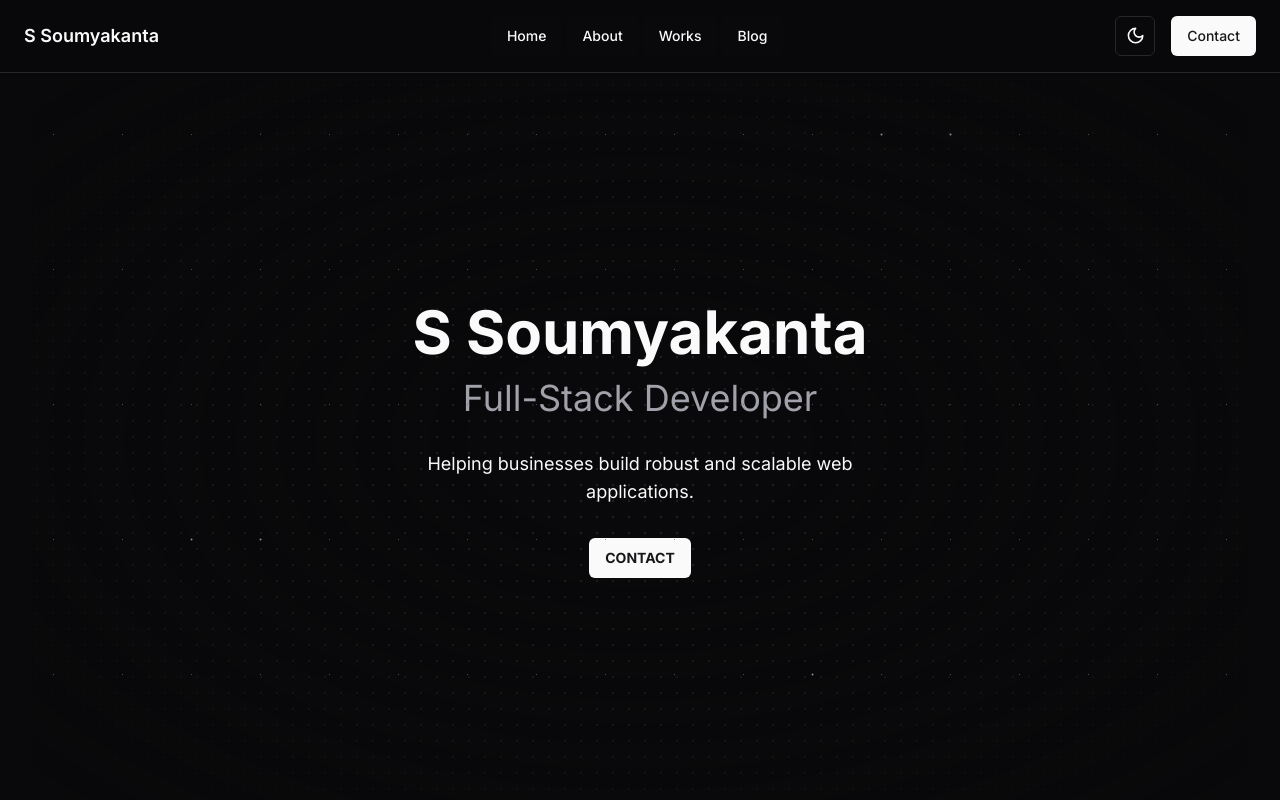
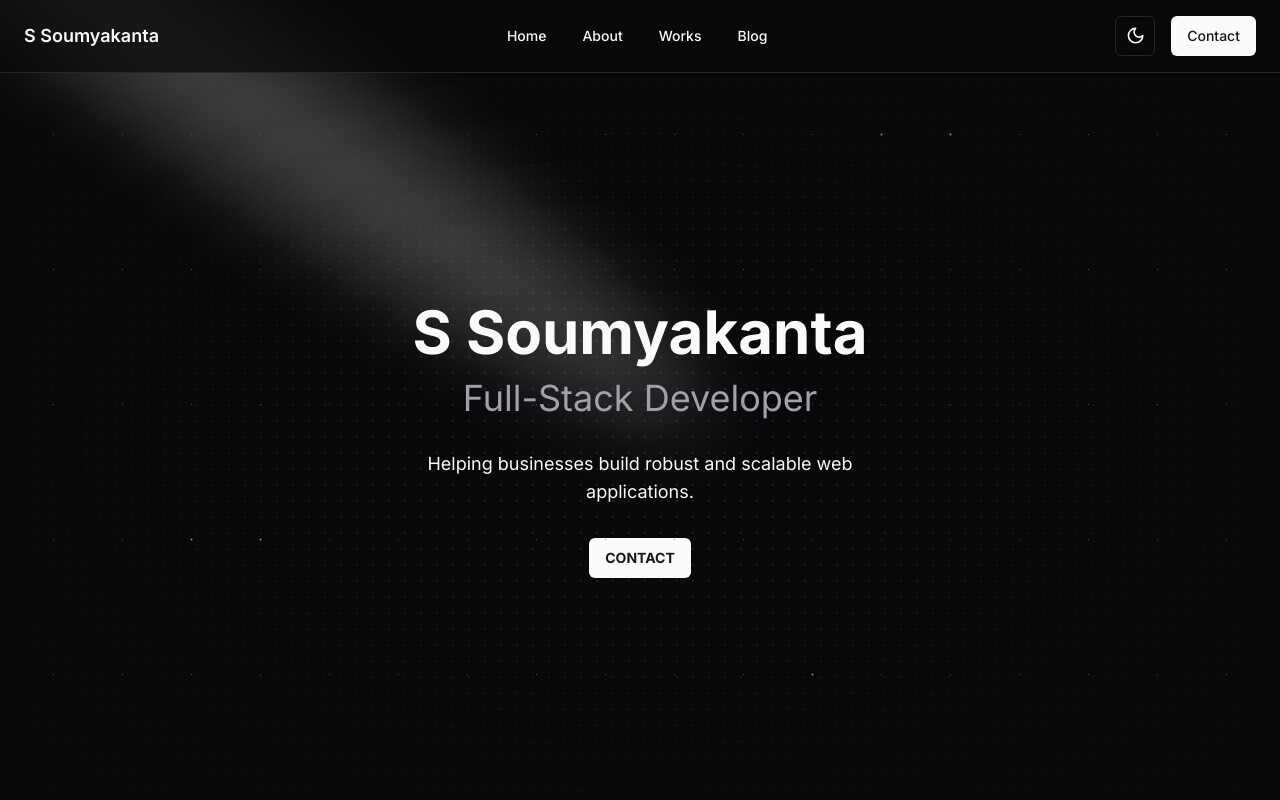
Before and after one commit to s-soumyakanta/s-soumyakanta, a Next.js app: page / in a window 1280 px wide. Shown: the top 800 px of the page. Built offline with nearby package versions, Linux system fonts and the light colour scheme.

Commit message:
add spotlight

```diff
--- a/src/components/LandingPage.tsx
+++ b/src/components/LandingPage.tsx
@@ -7,6 +7,7 @@
 import Image from "next/image";
 import { AnimatePresence, motion } from "framer-motion";
 import { cn } from "@/lib/utils";
+import { Spotlight } from "./ui/spotlight";
 
 const GlowingStarsBackgroundCard = ({
   className,
@@ -131,6 +132,10 @@
     <>
       <GlowingStarsBackgroundCard>
         <section className="relative h-[90vh] w-full bg-background text-foreground dark:bg-dot-white/[0.2] bg-dot-black/[0.2] flex items-center justify-center text-center mb-8 md:mb-16">
+        <Spotlight
+        className="-top-10 left-14 md:left-60 md:-top-20"
+        fill="white"
+      />
           {/* Radial gradient for the container to give a faded look */}
           <div className="absolute pointer-events-none inset-0 flex items-center justify-center bg-background text-foreground [mask-image:radial-gradient(ellipse_at_center,transparent_20%,black)]"></div>
 
--- /dev/null
+++ b/src/components/ui/spotlight.tsx
@@ -0,0 +1,64 @@
+import React from "react";
+import { motion } from "framer-motion";
+import { cn } from "@/lib/utils";
+
+type SpotlightProps = {
+  className?: string;
+  fill?: string;
+};
+
+export const Spotlight = ({ className, fill }: SpotlightProps) => {
+  return (
+    <motion.svg
+      className={cn(
+        "animate-spotlight pointer-events-none absolute z-[1]  h-[169%] w-[138%] lg:w-[84%] opacity-0",
+        className
+      )}
+      xmlns="http://www.w3.org/2000/svg"
+      viewBox="0 0 3787 2842"
+      fill="none"
+      animate={{ x: [0, 100, -100, 0], y: [0, 50, -50, 0] }}
+      transition={{
+        duration: 10,
+        repeat: Infinity,
+        repeatType: "loop",
+        ease: "linear"
+      }}
+    >
+      <g filter="url(#filter)">
+        <ellipse
+          cx="1924.71"
+          cy="273.501"
+          rx="1924.71"
+          ry="273.501"
+          transform="matrix(-0.822377 -0.568943 -0.568943 0.822377 3631.88 2291.09)"
+          fill={fill || "white"}
+          fillOpacity="0.21"
+        ></ellipse>
+      </g>
+      <defs>
+        <filter
+          id="filter"
+          x="0.860352"
+          y="0.838989"
+          width="3785.16"
+          height="2840.26"
+          filterUnits="userSpaceOnUse"
+          colorInterpolationFilters="sRGB"
+        >
+          <feFlood floodOpacity="0" result="BackgroundImageFix"></feFlood>
+          <feBlend
+            mode="normal"
+            in="SourceGraphic"
+            in2="BackgroundImageFix"
+            result="shape"
+          ></feBlend>
+          <feGaussianBlur
+            stdDeviation="151"
+            result="effect1_foregroundBlur_1065_8"
+          ></feGaussianBlur>
+        </filter>
+      </defs>
+    </motion.svg>
+  );
+};
--- a/tailwind.config.ts
+++ b/tailwind.config.ts
@@ -1,3 +1,4 @@
+/** @type {import('tailwindcss').Config} */
 import type { Config } from "tailwindcss"
 const { fontFamily } = require("tailwindcss/defaultTheme")
 const svgToDataUri = require("mini-svg-data-uri");
@@ -25,7 +26,7 @@
       },
     },
     extend: {
-      fontFamily:{
+      fontFamily: {
         sans: ["var(--font-sans)", ...fontFamily.sans],
       },
       colors: {
@@ -77,14 +78,27 @@
           from: { height: "var(--radix-accordion-content-height)" },
           to: { height: "0" },
         },
+        spotlight: {
+          "0%": {
+            opacity: "0",
+            transform: "translate(-72%, -62%) scale(0.5)",
+          },
+          "100%": {
+            opacity: "1",
+            transform: "translate(-50%,-40%) scale(1)",
+          },
+        },
       },
       animation: {
         "accordion-down": "accordion-down 0.2s ease-out",
         "accordion-up": "accordion-up 0.2s ease-out",
+        spotlight: "spotlight 2s ease .75s 1 forwards",
       },
     },
   },
-  plugins: [require("tailwindcss-animate"),function ({ matchUtilities, theme }: any) {
+  plugins: [
+    require("tailwindcss-animate"),
+    function ({ matchUtilities, theme }: any) {
       matchUtilities(
         {
           "bg-grid": (value: any) => ({
@@ -105,7 +119,8 @@
         },
         { values: flattenColorPalette(theme("backgroundColor")), type: "color" }
       );
-  },],
+    },
+  ],
 } satisfies Config
 
-export default config
+export default config;
```
Lines whose indentation alone changed are shown as unchanged.
